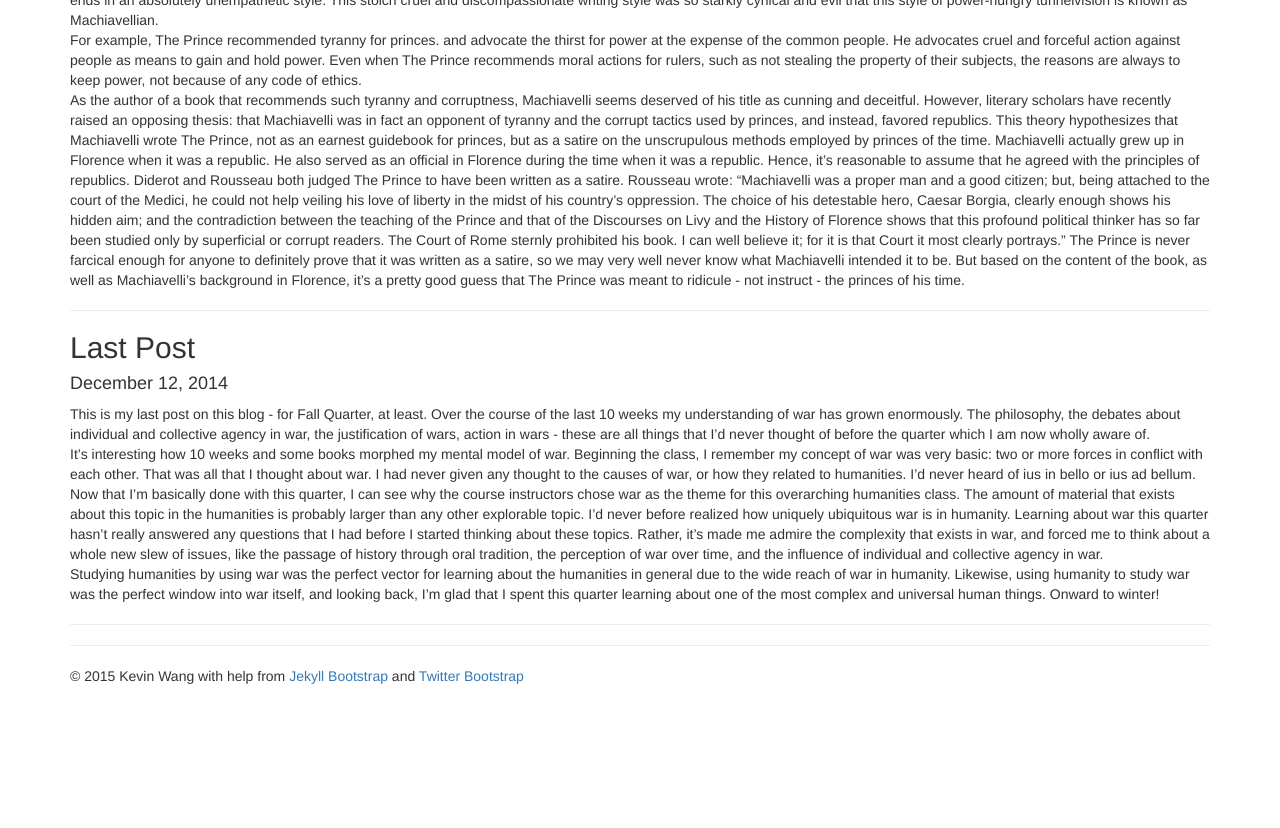
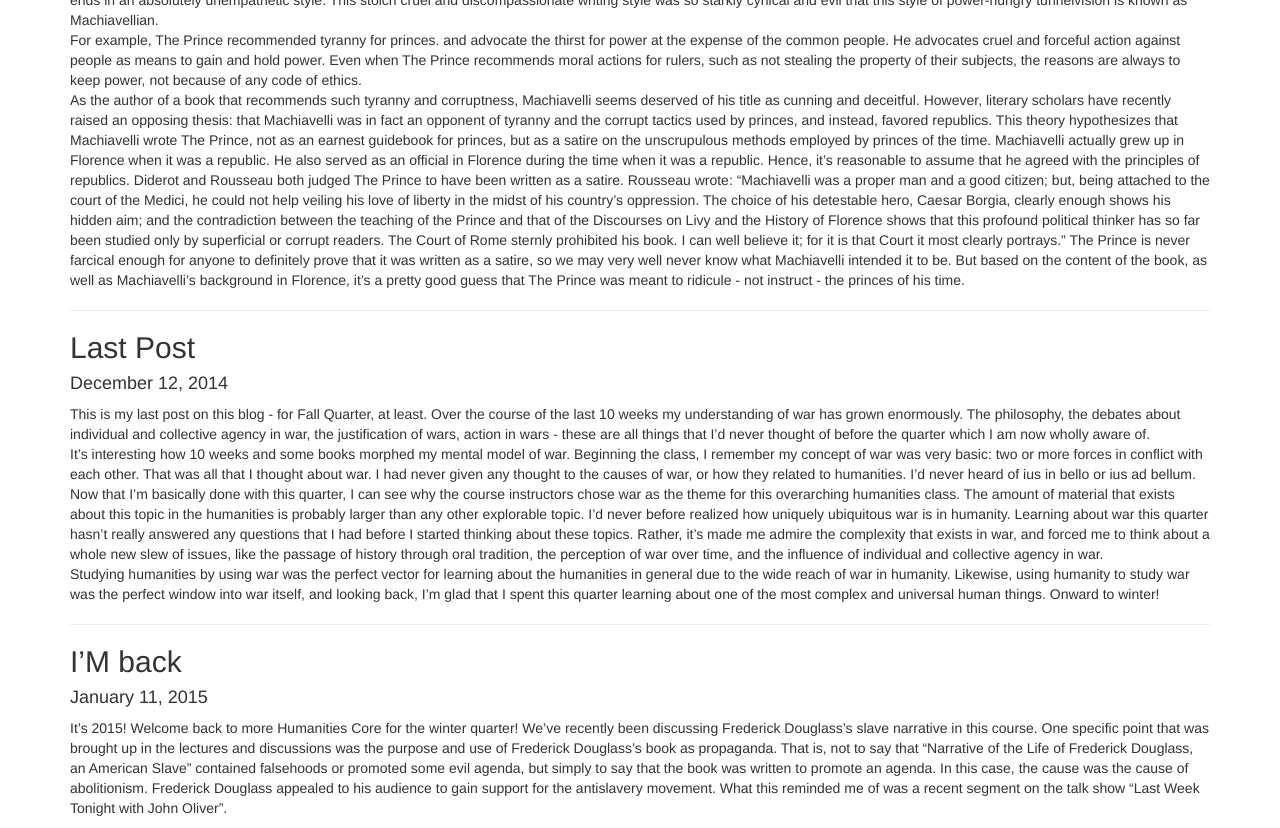
Before and after one commit to VitamintK/HumanitiesCore, a Jekyll site: the page built from index.md, in a window 1280 px wide and 1400 px high, scrolled down 3029 px. Shown: the top 828 px of the window. Built offline with Jekyll 4.4.1, drawn with Linux system fonts in a browser that asks for light colours; nearby versions of some CDN libraries; library files that are not in the unit come from our copies; before the commit the page ends 3725 px from its top, so only the background shows below that; some of the changed text lies outside the part shown; grey boxes are pictures that could not be loaded.

Commit message:
added post

```diff
--- a/index.md
+++ b/index.md
@@ -128,6 +128,17 @@ Now that I’m basically done with this quarter, I can see why the course instru
 Learning about war this quarter hasn’t really answered any questions that I had before I started thinking about these topics.  Rather, it’s made me admire the complexity that exists in war, and forced me to think about a whole new slew of issues, like the passage of history through oral tradition, the perception of war over time, and the influence of individual and collective agency in war.
 Studying humanities by using war was the perfect vector for learning about the humanities in general due to the wide reach of war in humanity.  Likewise, using humanity to study war was the perfect window into war itself, and looking back, I’m glad that I spent this quarter learning about one of the most complex and universal human things.  Onward to winter!
 
+***
+
+##I'M back
+
+#### January 11, 2015
+
+It’s 2015!  Welcome back to more Humanities Core  for the winter quarter!  We’ve recently been discussing Frederick Douglass’s slave narrative in this course.  One specific point that was brought up in the lectures and discussions was the purpose and use of Frederick Douglass’s book as propaganda.  That is, not to say that “Narrative of the Life of Frederick Douglass, an American Slave” contained falsehoods or promoted some evil agenda, but simply to say that the book was written to promote an agenda.  In this case, the cause was the cause of abolitionism.  Frederick Douglass appealed to his audience to gain support for the antislavery movement.
+What this reminded me of was a recent segment on the talk show “Last Week Tonight with John Oliver”.
+<iframe width="560" height="315" src="https://www.youtube.com/embed/QplQL5eAxlY" frameborder="0" allowfullscreen></iframe>
+In this segment, John Oliver casts light on the process of emigrating refugees from Afghanistan and Iraq, specifically American-allied translators, to America.  John Oliver (in a technique probably learned from his forebear Jon Stewart) gathers support from his audience by pointing out the absurdity of the situation - civilians in Afghanistan and Iraq were recruited by the American military to risk their lives and their families’ lives to help America further its goals, but the American government will not grant them visas for them to escape certain death from the Taliban in their home countries.
+Similar to the way that Frederick Douglass told a specific narrative about an individual (his own) to highlight resonating emotional stories, John Oliver told the story of Mohammad, a translator who, because of his translation job, had his father killed by the Taliban, and his son kidnapped.  The visa paperwork process took over 3 years, during which Mohammad could not leave or evacuate his family.  The extreme emotional empathy that everyone feels upon hearing this story is utilized by Oliver to evoke anger at the United States government for causing his pain to happen.  This usage is pathos parallels Douglass’s slave narrative to gain support for their respective causes.
 
 ***
 
```
